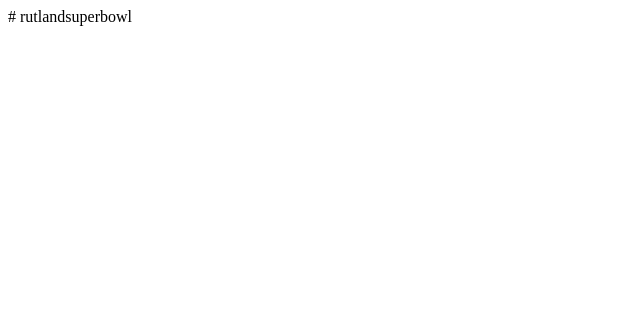
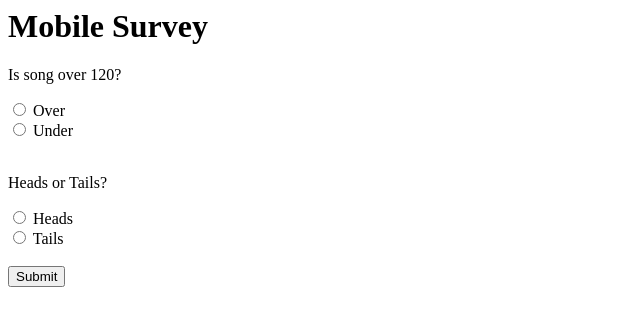
Before and after one commit to coletaylorbaylor/coletaylorbaylor, a plain HTML site: page index.html in a window 1280 px wide. Shown: the whole page, without its empty margins (0-640 px from the left). Drawn offline with Linux system fonts and the light colour scheme.

Commit message:
Update index.html

```diff
--- a/index.html
+++ b/index.html
@@ -1 +1,23 @@
-# rutlandsuperbowl
+<html>
+  <head>
+    <title>Mobile Survey</title>
+  </head>
+  <body>
+    <h1>Mobile Survey</h1>
+    <form>
+      <p>Is song over 120?</p>
+      <input type="radio" id="over-120" name="song-length" value="over">
+      <label for="over-120">Over</label><br>
+      <input type="radio" id="under-120" name="song-length" value="under">
+      <label for="under-120">Under</label><br><br>
+
+      <p>Heads or Tails?</p>
+      <input type="radio" id="heads" name="coin-toss" value="heads">
+      <label for="heads">Heads</label><br>
+      <input type="radio" id="tails" name="coin-toss" value="tails">
+      <label for="tails">Tails</label><br><br>
+
+      <input type="submit" value="Submit">
+    </form>
+  </body>
+</html>
```
